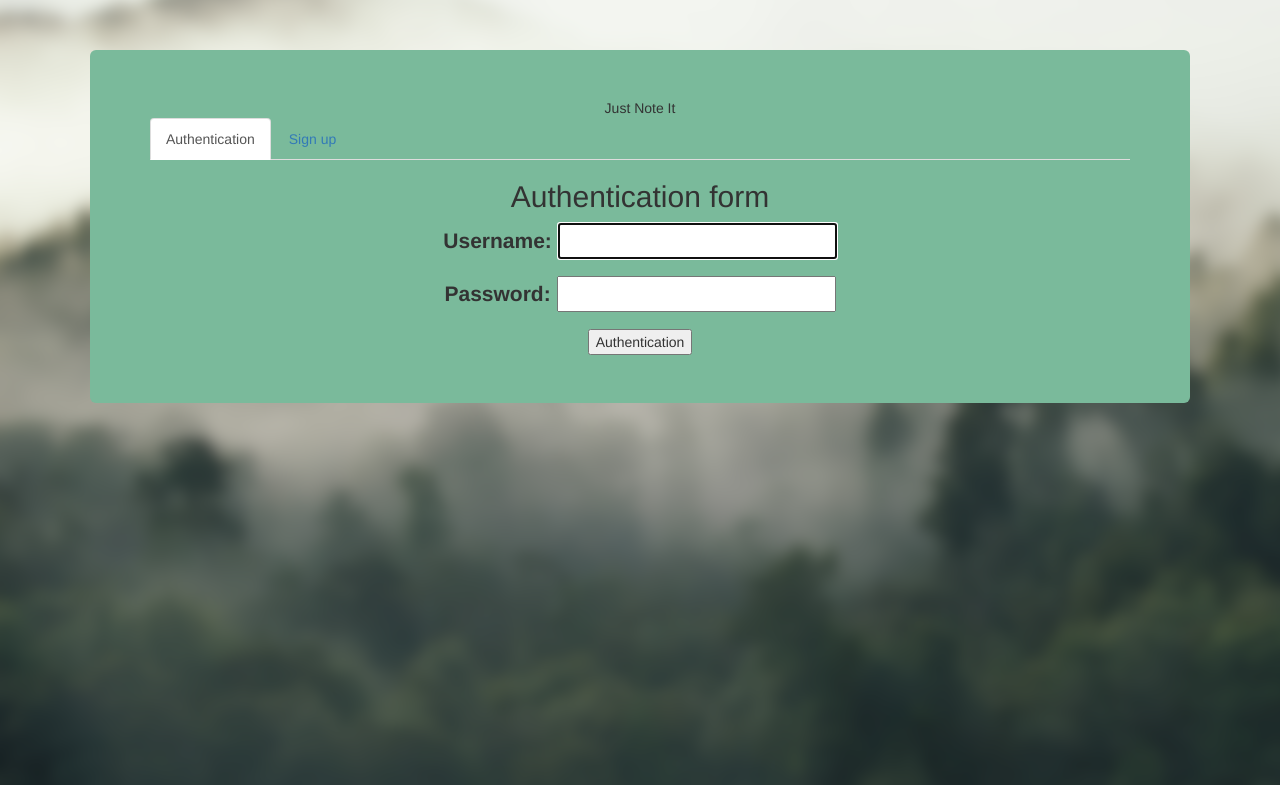
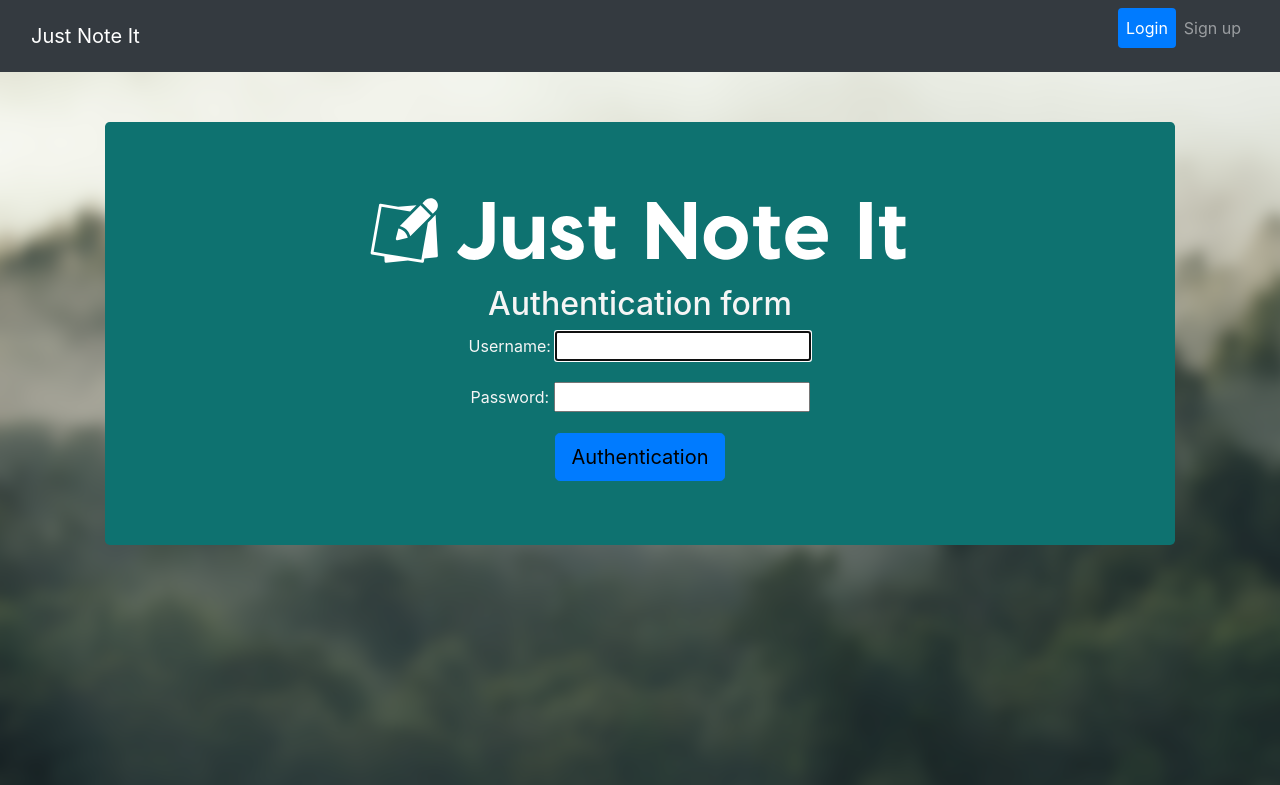
Before and after one commit to mwuillai/JustNoteIt, a Django app: page / in a window 1280 px wide. Shown: the top 785 px of the page. Run offline with Django 3.2, Linux system fonts and the light colour scheme; some libraries are stand-ins or nearby versions.

Commit message:
add bootstrap in the authentification page

```diff
--- a/Project/Note/Templates/Note/base.html
+++ b/Project/Note/Templates/Note/base.html
@@ -7,9 +7,9 @@
             {% block title %}
             {% endblock %}
         </title>
-        <link rel="stylesheet" href="https://maxcdn.bootstrapcdn.com/bootstrap/3.4.0/css/bootstrap.min.css">
+        <link rel="stylesheet" href="https://stackpath.bootstrapcdn.com/bootstrap/4.2.1/css/bootstrap.min.css">
         <script src="https://ajax.googleapis.com/ajax/libs/jquery/3.3.1/jquery.min.js"></script>
-        <script src="https://maxcdn.bootstrapcdn.com/bootstrap/3.4.0/js/bootstrap.min.js"></script>
+        <script src="https://stackpath.bootstrapcdn.com/bootstrap/4.2.1/js/bootstrap.bundle.min.js"></script>
         <link rel="stylesheet" type="text/css" href="{% static 'css/note.css'%}">
     </head>
     <body class="bg-light">
--- a/Project/Note/Templates/Note/identification.html
+++ b/Project/Note/Templates/Note/identification.html
@@ -7,30 +7,50 @@ body {
 
     }
 </style>
+<nav class="navbar navbar-expand-lg navbar-dark bg-dark">
+  <div class="container-fluid">
+    <div class="navbar-header">
+      <a class="navbar-brand" href="#">Just Note It</a>
+    </div>
+    {% comment %} <ul class="nav navbar-nav">
+      <li class="active"><a href="#">Home</a></li>
+      <li><a href="#">Page 1</a></li>
+      <li><a href="#">Page 2</a></li>
+    </ul> {% endcomment %}
+    <ul class="nav navbar-nav navbar-right nav-pills mb-3">
+      <li class="nav-item">
+        <a class="nav-link active" id="pills-home-tab" data-toggle="pill" role="tab" aria-controls="pills-home" aria-selected="true" href="#login">
+            <span class="glyphicon glyphicon-log-in"></span>Login
+        </a>
+      </li>
+      <li class="nav-item">
+        <a class="nav-link" id="pills-profile-tab" data-toggle="pill" role="tab" aria-controls="pills-profile" aria-selected="false" href="#signin">
+        <span class="glyphicon glyphicon-user"></span> Sign up
+        </a>
+      </li>
+    </ul>
+  </div>
+</nav>
 <div class="container identification-box">
     <div class="row align-items-end">
         <div class="jumbotron col">
-        <div class='display-4 text-center'>Just Note It</div>
             <div class="text-center">
-            <ul class="nav nav-tabs">
-            <li class="active"><a data-toggle="tab" href="#login">Authentication</a></li>
-            <li><a data-toggle="tab" href="#signin">Sign up</a></li>
-            </ul>
-            <div class="tab-content">
-                <div id="login" class="tab-pane fade in active">
+            <img src="{% static 'img/logo.png' %}" alt="just note it" class="rounded mx-auto d-block">
+            <div class="tab-content" id="pills-tabContent">
+                <div id="login" class="tab-pane fade show active" role="tabpanel">
                     <h2>Authentication form</h2>
                     <form method="post">
                         {% csrf_token %}
                         {{auth.as_p}}
-                        <input type="Submit" value="Authentication" name="Authentication">
+                        <input type="Submit" value="Authentication" name="Authentication" class="btn btn-primary btn-lg">
                     </form>
                 </div>
-                <div id="signin" class="tab-pane fade">
+                <div id="signin" class="tab-pane fade" role="tabpanel">
                     <h2>Sign Up form</h2>
                     <form method="post">
                         {% csrf_token %}
                         {{sign_up.as_p}}
-                        <input type="submit" value="Sign up" name="Sign up">
+                        <input type="submit" value="Sign up" name="Sign up" class="btn btn-primary btn-lg">
                     </form>
                 </div>
             </div>
--- a/Project/Note/static/css/note.css
+++ b/Project/Note/static/css/note.css
@@ -3,5 +3,10 @@
 }
 
 .jumbotron {
-    background-color: #7ABA9B !important;
+    background-color: RGB(14, 114, 112) !important;
+    color: whitesmoke !important;
 }
+
+.jumbotron input {
+    color: black !important;
+}
```
Also changed, not shown: Project/Note/static/img/logo.PNG (added).
